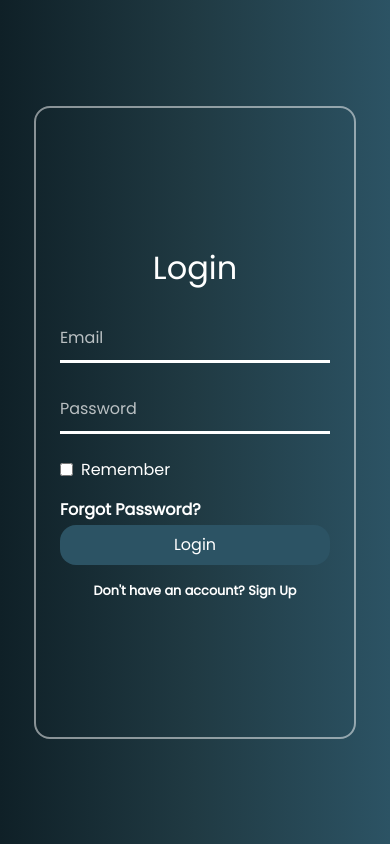
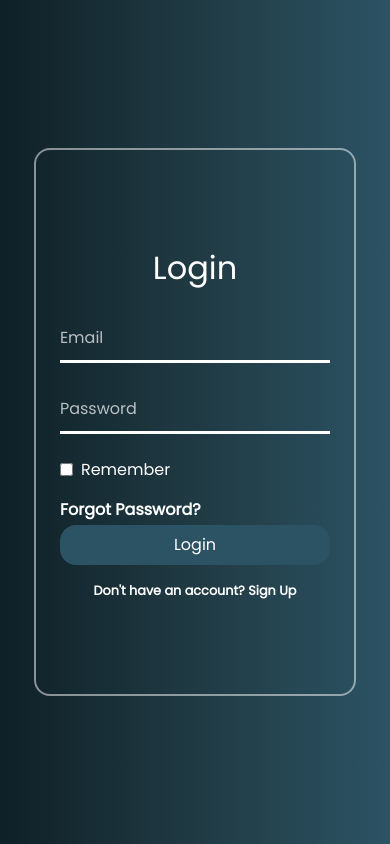
Before and after one commit to Tayyabkhalid993/LoginPage1, a Next.js app: page / in a window 390 px wide. Built offline with nearby package versions, Linux system fonts and the light colour scheme.

Commit message:
adjusting sec height

```diff
--- a/src/app/globals.css
+++ b/src/app/globals.css
@@ -135,7 +135,7 @@ button:hover {
     section {
         padding: 1.5rem 1.5rem; /* Reduce padding within the section on small screens */
         max-width: 90%; /* Scale the section width to fit smaller screens */
-        height: 75vh;
+        height: 65vh;
     }
 
     h1 {
```
